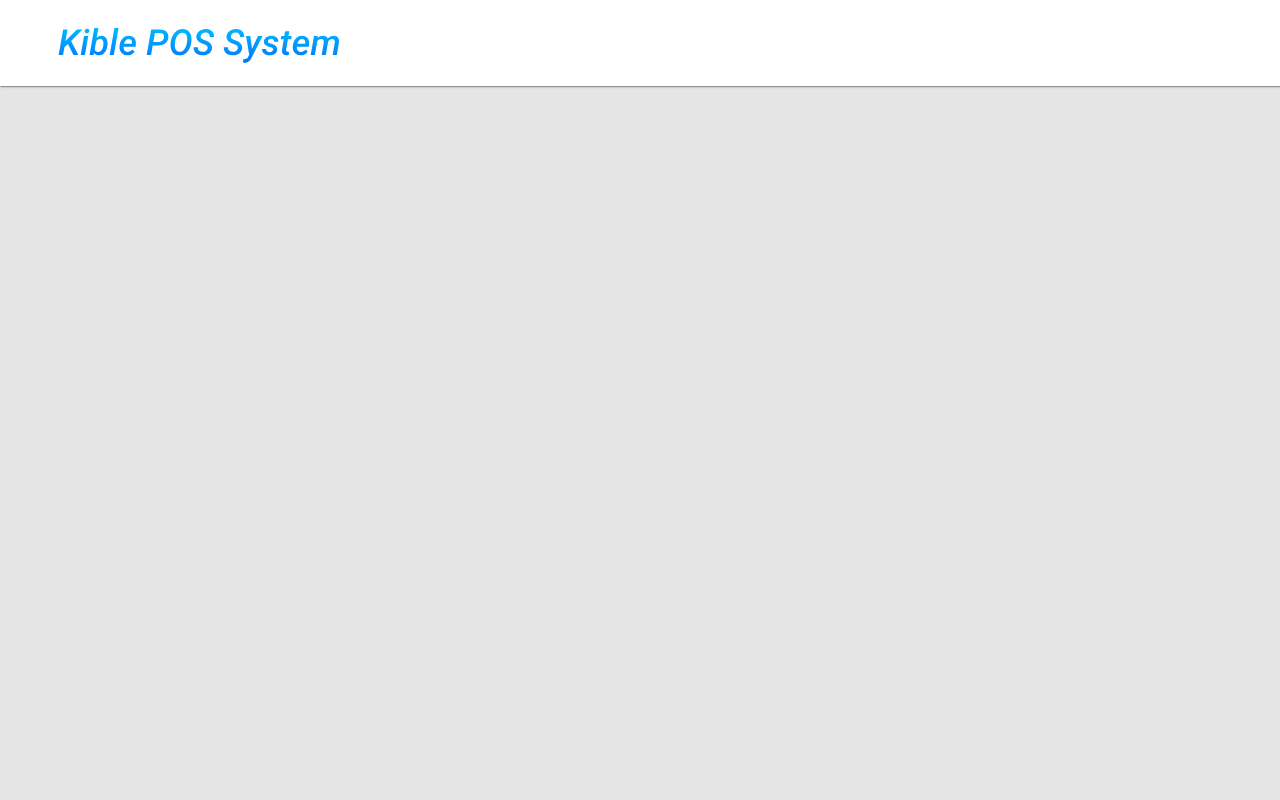
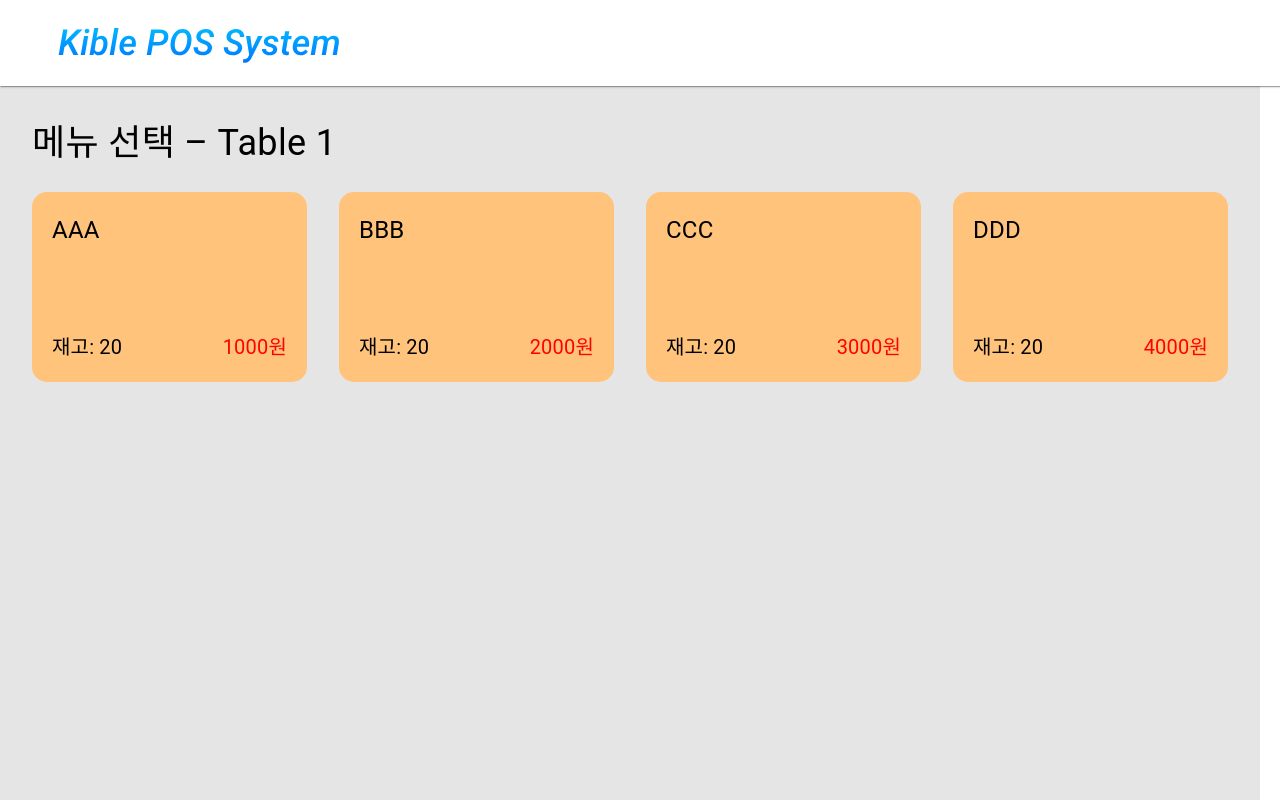
Before and after one commit to KibleLab/pos-next, a Next.js app: page /menu-slct/1 in a window 1280 px wide. Shown: the top 800 px of the page. Built offline with nearby package versions, Linux system fonts and the light colour scheme.

Commit message:
feat: title, list, info를 menu-slct/:table애 추가
BtnMenu를 map함수로 뿌려놓음.

```diff
--- a/pages/menu-slct/[table].tsx
+++ b/pages/menu-slct/[table].tsx
@@ -1,8 +1,17 @@
 /** @jsxImportSource @emotion/react **/
 import { css } from '@emotion/react';
-import { AppBar, Button, Container } from '@mui/material';
+import { AppBar, Button, Container, Typography } from '@mui/material';
 import { useRouter } from 'next/router';
 import Image from 'next/image';
+import BtnMenu from '../../components/BtnMenu';
+
+// dummy
+const menu = [
+  { menu_name: 'AAA', menu_price: 1000, menu_stock: 20 },
+  { menu_name: 'BBB', menu_price: 2000, menu_stock: 20 },
+  { menu_name: 'CCC', menu_price: 3000, menu_stock: 20 },
+  { menu_name: 'DDD', menu_price: 4000, menu_stock: 20 },
+];
 
 export default function MenuSlct() {
   const router = useRouter();
@@ -22,7 +31,27 @@ export default function MenuSlct() {
           <Image src='/images/back.svg' width={24} height={24} />
         </Button>
       </AppBar>
-      <Container css={styles.contents} maxWidth={false} disableGutters />
+      <Container css={styles.contents} maxWidth={false} disableGutters>
+        <Typography css={styles.title}>메뉴 선택 – Table {table}</Typography>
+        <Container css={styles.list} maxWidth={false} disableGutters>
+          <Container css={styles.btnMenuList} maxWidth={false} disableGutters>
+            {(() => {
+              return menu.map((data, index) => (
+                <div key={index}>
+                  <BtnMenu
+                    index={index}
+                    menuName={data.menu_name}
+                    menuPrice={data.menu_price}
+                    menuStock={data.menu_stock}
+                    onClick={() => {}}
+                  />
+                </div>
+              ));
+            })()}
+          </Container>
+        </Container>
+        <Container css={styles.info} maxWidth={false} disableGutters />
+      </Container>
     </>
   );
 }
@@ -73,4 +102,35 @@ const styles = {
     left: 0;
     top: 86px;
   `,
+  title: css`
+    position: absolute;
+    left: 32px;
+    top: 30px;
+    font-size: 36px;
+    font-family: Roboto;
+  `,
+  list: css`
+    position: absolute;
+    width: 1260px;
+    height: 920px;
+    left: 0;
+    bottom: 0;
+  `,
+  btnMenuList: css`
+    position: absolute;
+    width: 1220px;
+    height: 856px;
+    left: 32px;
+    bottom: 32px;
+    overflow-x: hidden;
+    overflow-y: auto;
+  `,
+  info: css`
+    position: absolute;
+    width: 660px;
+    height: 994px;
+    right: 0;
+    top: 0;
+    background: white;
+  `,
 };
```
